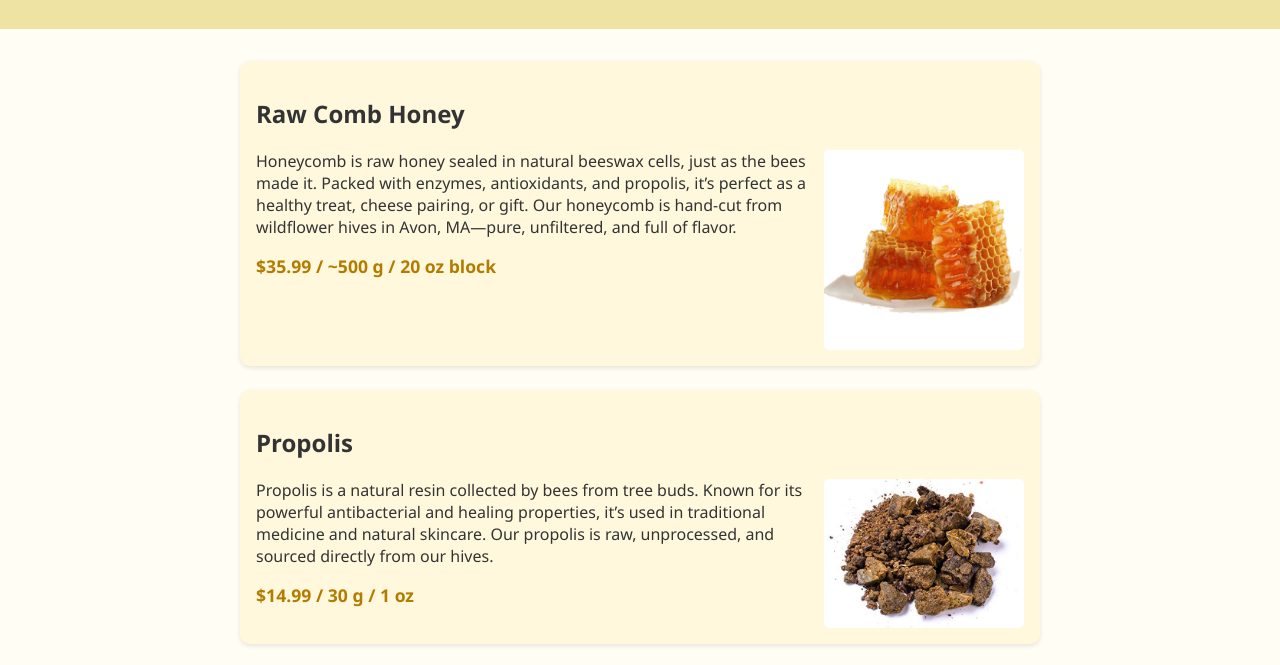
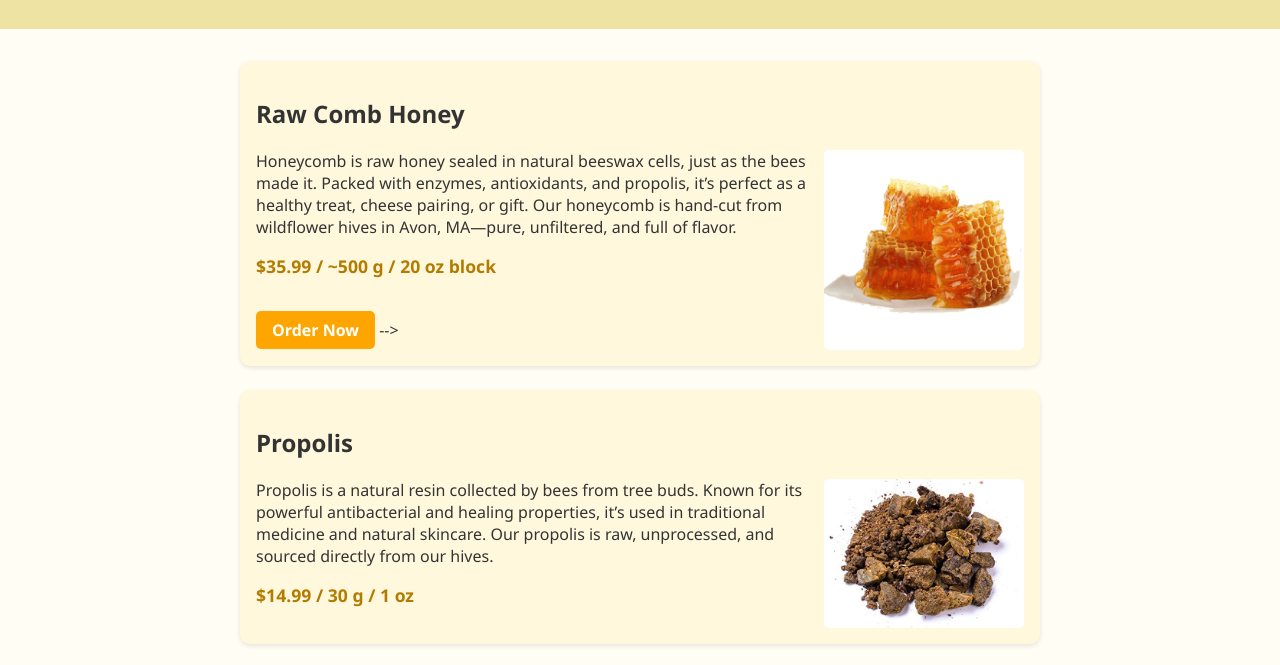
Before and after one commit to Honey-From-NaMi/honey-from-nami, a plain HTML site: page other-products.html in a window 1280 px wide. Shown: the part 127-792 px from the top of the page. Drawn offline with Linux system fonts and the light colour scheme.

Commit message:
Update other-products.html

```diff
--- a/other-products.html
+++ b/other-products.html
@@ -27,6 +27,7 @@
     <img src="mjod-v-sotah.png" alt="Comb Honey" />
   <p>Honeycomb is raw honey sealed in natural beeswax cells, just as the bees made it. Packed with enzymes, antioxidants, and propolis, it’s perfect as a healthy treat, cheese pairing, or gift. Our honeycomb is hand-cut from wildflower hives in Avon, MA—pure, unfiltered, and full of flavor.</p>
   <p class="price">$35.99 / ~500 g / 20 oz block</p>
+   <a class="button" href="#order">Order Now</a> -->
   </div>
 
     <div class="product">
```
